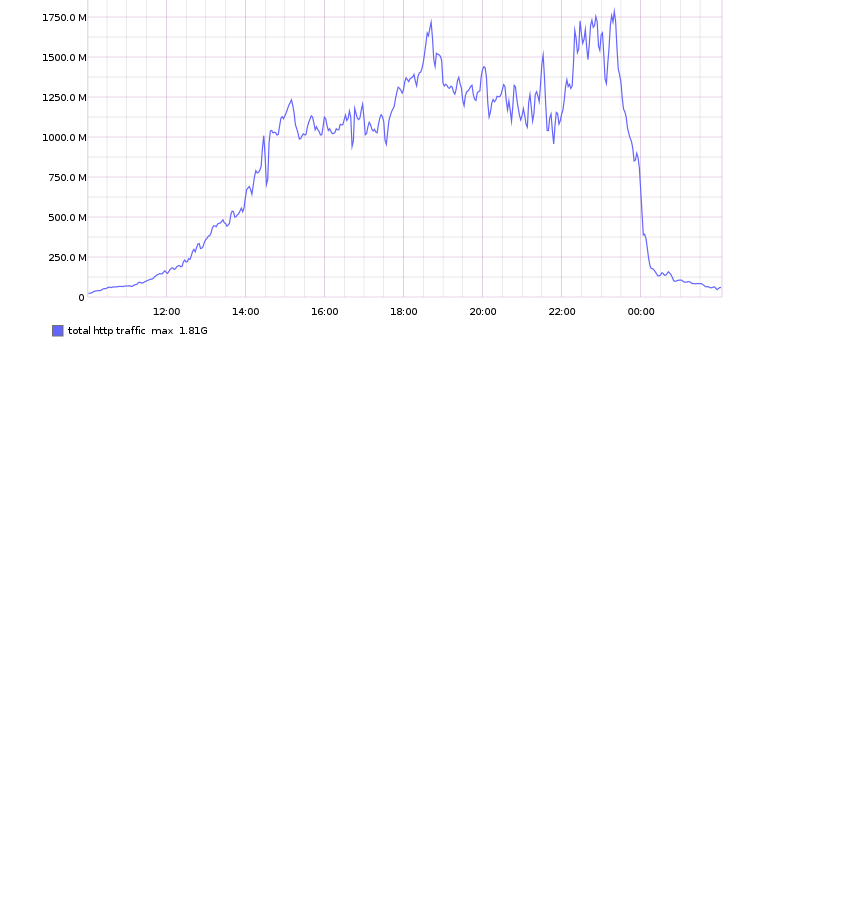
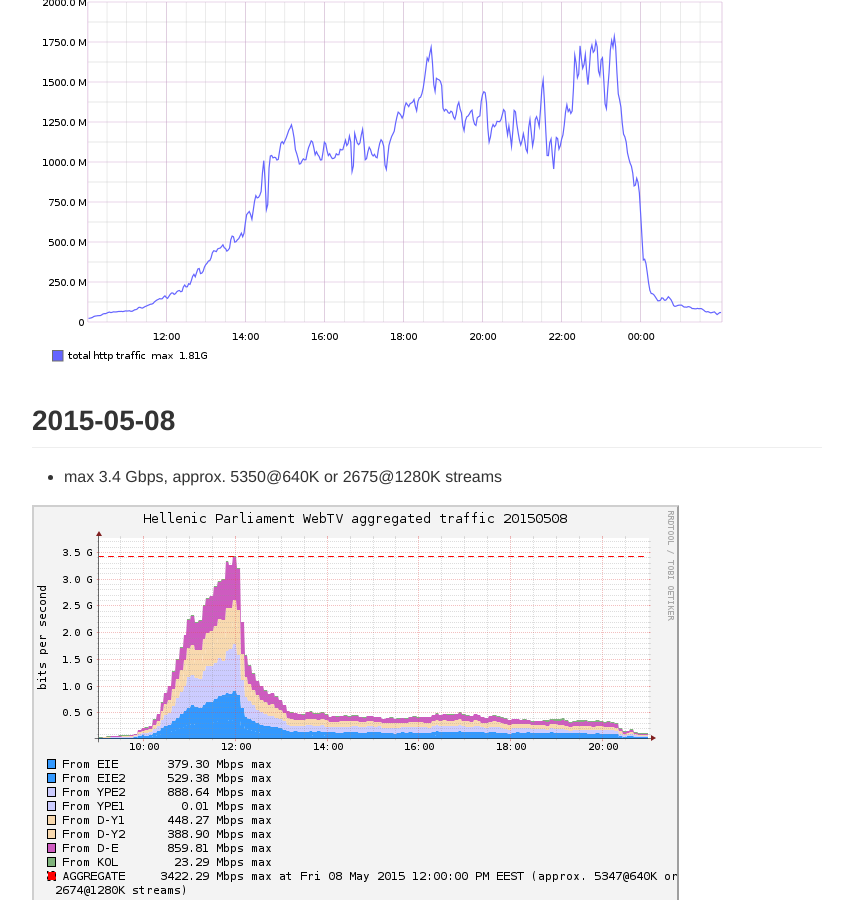
Before and after one commit to zmousm/parltv-bursts, a Jekyll site: the page built from index.md, in a window 1280 px wide and 900 px high, scrolled down 71042 px. Shown: the whole window, without its empty margins (213-1066 px from the left). Built offline with Jekyll 4.4.1, drawn with Linux system fonts in a browser that asks for light colours; Markdown is read by kramdown in place of the engine named in the settings; before the commit the page ends 71430 px from its top, so only the background shows below that; some of the changed text lies outside the part shown.

Commit message:
Add 2015-05-08

```diff
--- a/index.md
+++ b/index.md
@@ -37,6 +37,7 @@ layout: index
 1. [2015-04-04](#2015-04-04)
 1. [2015-04-06](#2015-04-06)
 1. [2015-04-24](#2015-04-24)
+1. [2015-05-08](#2015-05-08)
 
 ## 2012-10-30
 * max 1K streams, 550 Mbps
@@ -391,3 +392,24 @@ layout: index
 
 ![20150424_snmp](graphs/parltv_20150424_snmp.png)
 ![20150424_graphite_totalhttp](graphs/parltv_20150424_g-aggr-traffic.png)
+
+## 2015-05-08
+* max 3.4 Gbps, approx. 5350@640K or 2675@1280K streams
+
+![20150508_snmp](graphs/parltv_20150508_snmp.png)
+![20150508_munin_dc](graphs/parltv_20150508_dc.png)
+![20150508_munin_detail](graphs/parltv_20150508_detail.png)
+### HTTP traffic
+![20150508_graphite_proto](graphs/parltv_20150508_g-aggr-proto.png)
+![20150508_graphite_af](graphs/parltv_20150508_g-aggr-af.png)
+<!--
+![20150508_graphite_svariant](graphs/parltv_20150508_g-aggr-svariant.png)
+![20150508_graphite_sproto](graphs/parltv_20150508_g-aggr-sproto.png)
+![20150508_graphite_workers](graphs/parltv_20150508_g-workers-traffic.png)
+![20150508_graphite_reqs-hit](graphs/parltv_20150508_g-aggr-reqs-hit.png)
+![20150508_graphite_reqs-miss](graphs/parltv_20150508_g-aggr-reqs-miss.png)
+![20150508_graphite_workers_resp_time](graphs/parltv_20150508_g-workers-resp_time.png)
+![20150508_graphite_totalhttp](graphs/parltv_20150508_g-aggr-traffic.png)
+![20150508_graphite_workers_err_40x](graphs/parltv_20150508_g-workers-err-40x.png)
+![20150508_graphite_workers_err_50x](graphs/parltv_20150508_g-workers-err-50x.png)
+-->
```
Also changed, not shown: graphs/parltv_20150508_dc.png (added), graphs/parltv_20150508_detail.png (added), graphs/parltv_20150508_g-aggr-af.png (added), graphs/parltv_20150508_g-aggr-proto.png (added), graphs/parltv_20150508_g-aggr-reqs-hit.png (added), graphs/parltv_20150508_g-aggr-reqs-miss.png (added), graphs/parltv_20150508_g-aggr-sproto.png (added), graphs/parltv_20150508_g-aggr-svariant.png (added), graphs/parltv_20150508_g-aggr-traffic.png (added), graphs/parltv_20150508_g-workers-err-40x.png (added), graphs/parltv_20150508_g-workers-err-50x.png (added), graphs/parltv_20150508_g-workers-resp_time.png (added), graphs/parltv_20150508_g-workers-traffic.png (added), graphs/parltv_20150508_snmp.png (added).
